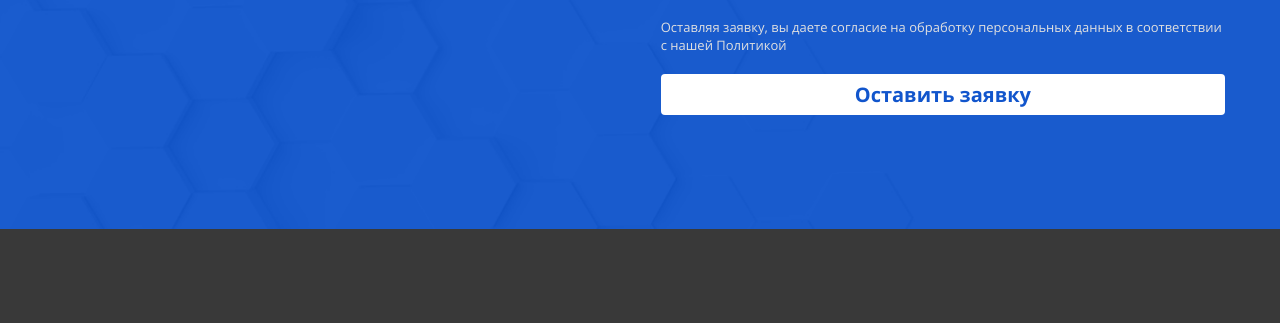
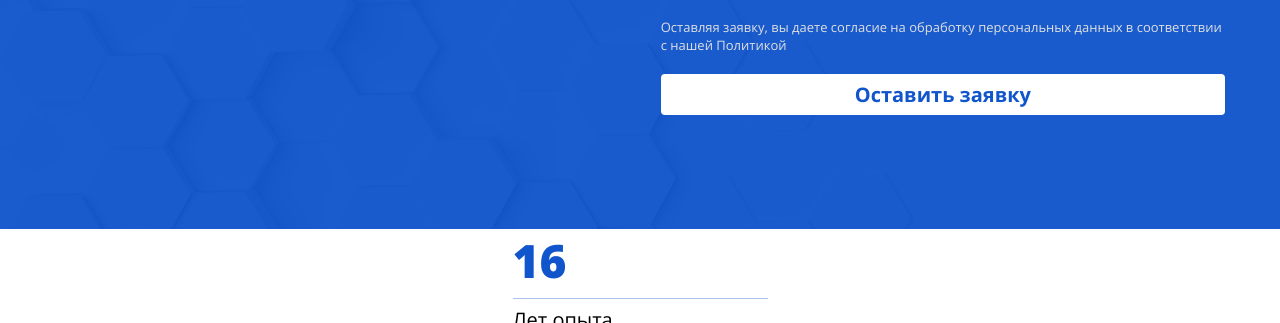
Before and after one commit to NastyaSvich/prometey-lab, an Astro site: page / in a window 1280 px wide. Shown: the part 509-832 px from the top of the page. Built offline with nearby package versions, Linux system fonts and the light colour scheme; Astro itself is replaced by a stand-in of ours.

Commit message:
Реализован фрагмент статистики

```diff
--- a/src/layout/Layout.astro
+++ b/src/layout/Layout.astro
@@ -2,6 +2,7 @@
 import Header from 'src/layout/header/Header.astro';
 import Footer from 'src/layout/footer/Footer.astro';
 import 'src/layout/Layout.less';
+import Statistic from 'src/logic/statistic/Statistic.astro';
 
 /**
  * HTML-шаблон для всех страниц.
@@ -24,6 +25,8 @@ import 'src/layout/Layout.less';
             <slot />
         </main>
 
+        <Statistic />
+
         <Footer />
 
         <script>
--- /dev/null
+++ b/src/logic/statistic/Statistic.astro
@@ -0,0 +1,11 @@
+---
+import StatisticCard from 'src/logic/statistic/statistic-card/StatisticCard.astro';
+import 'src/logic/statistic/Statistic.less';
+---
+
+<>
+    <StatisticCard title="16" description="Лет опыта"/>
+    <StatisticCard title="82 +" description="Успешных проекта"/>
+    <StatisticCard title="70 +" description="Разработчиков в команде"/>
+    <StatisticCard title="20 +" description="Охваченных отраслей"/>
+</>
--- /dev/null
+++ b/src/logic/statistic/statistic-card/StatisticCard.astro
@@ -0,0 +1,20 @@
+---
+import 'src/logic/statistic/statistic-card/StatisticCard.less';
+
+type ButtonProps = {
+  title: string;
+  description: string;
+};
+
+const {
+    title,
+    description
+} = Astro.props as ButtonProps;
+
+---
+
+
+<div class="statistic-card">
+    <div class="title">{title}</div>
+    <div class="description">{description}</div>
+</div>
--- /dev/null
+++ b/src/logic/statistic/statistic-card/StatisticCard.less
@@ -0,0 +1,18 @@
+@import '@styles/globals.less';
+
+.statistic-card {
+    width: 255px;
+    .title {
+        .fontOpenSansExtraBold();
+        color: @accent-blue;
+        padding-bottom: 7px;
+        font-size: 46px;
+        border-bottom: 1px solid @outline;
+
+    }
+    .description {
+        .fontOpenSansRegular();
+        padding-top: 7px;
+        font-size: 20px;
+    }
+}
```
Also changed, not shown: src/logic/statistic/Statistic.less (added).
